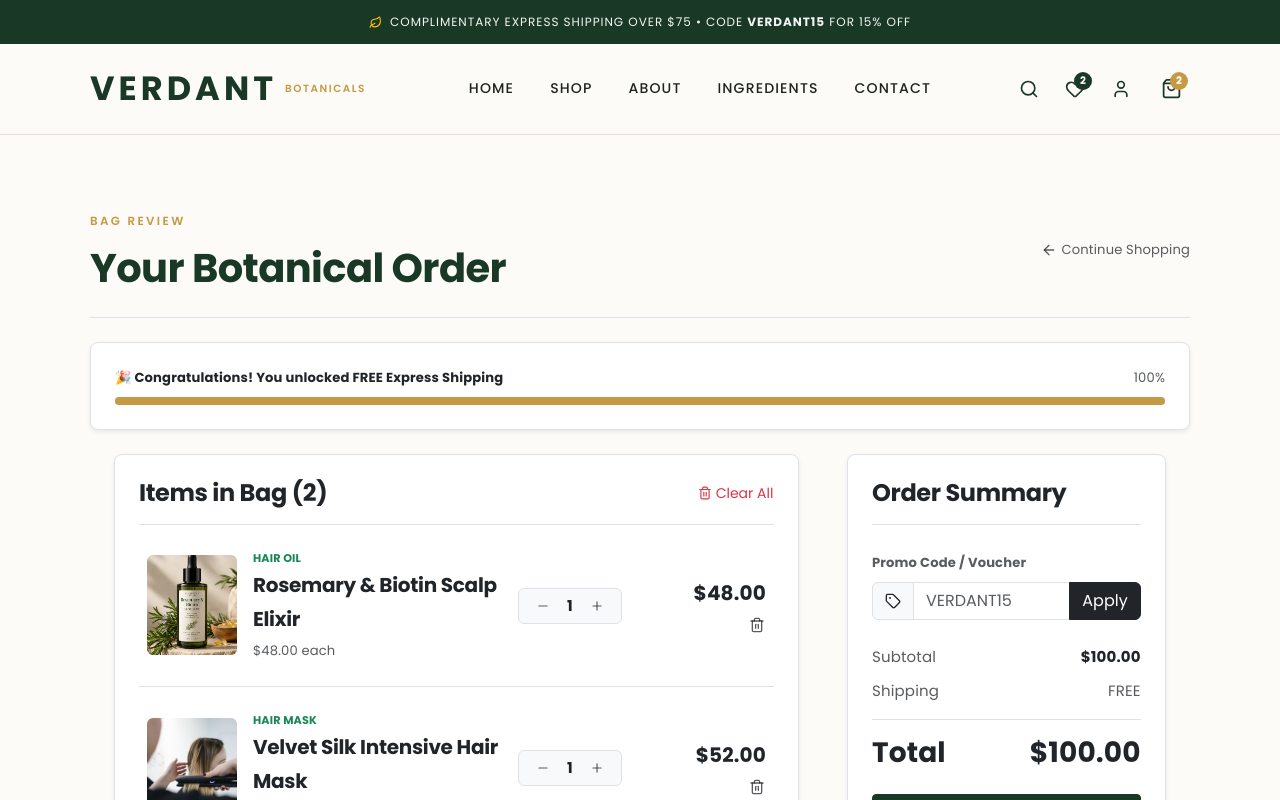
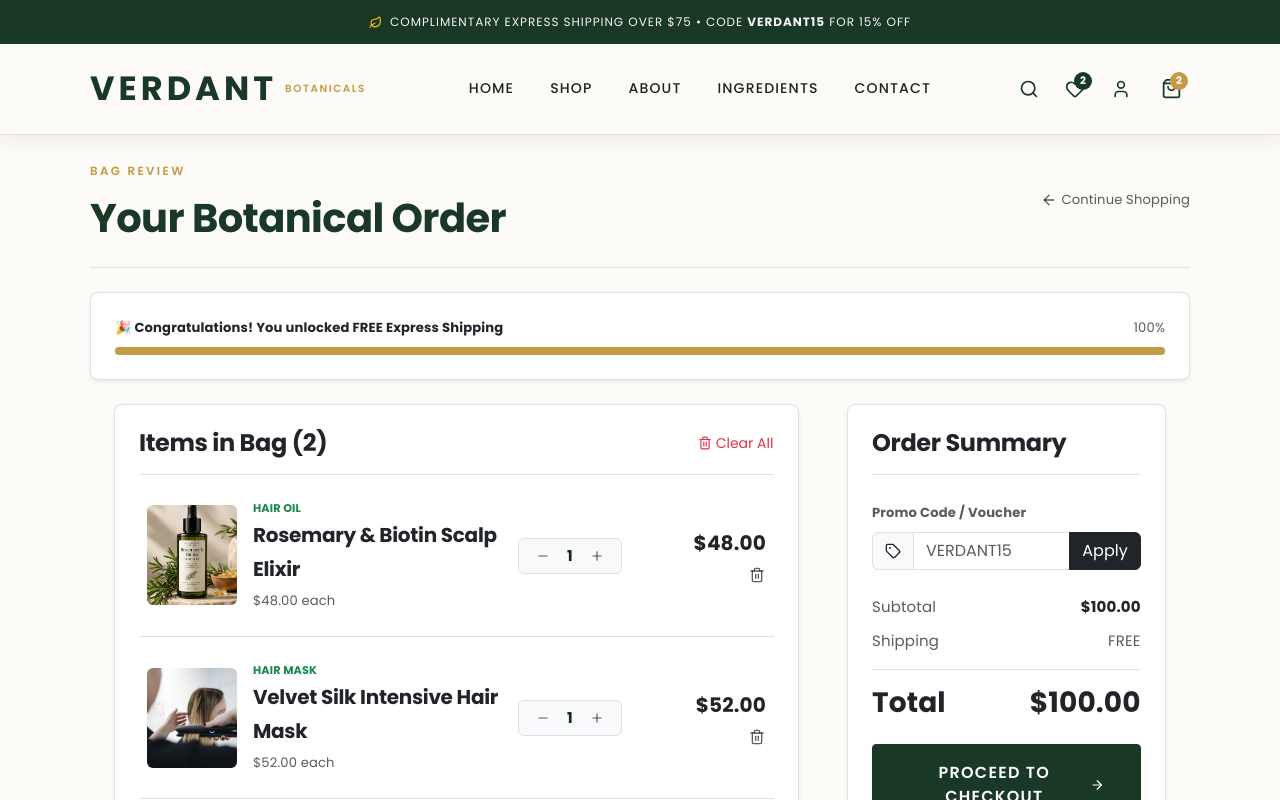
Before and after one commit to ahsank8854-stack/Serum-products, a React (Vite) app: page /cart in a window 1280 px wide. Shown: the top 800 px of the page. Built offline with nearby package versions, Linux system fonts and the light colour scheme.

Commit message:
Fix fixed header z-index 9999 and add main padding offset so page content scrolls underneath

```diff
--- a/src/index.css
+++ b/src/index.css
@@ -70,6 +70,13 @@
   width: 100%;
   max-width: 100vw;
   overflow-x: hidden;
+  padding-top: 85px;
+}
+
+@media (max-width: 767px) {
+  #root, main {
+    padding-top: 75px;
+  }
 }
 
 .row {
@@ -431,21 +438,22 @@
 
 /* HEADER & NAVBAR STYLES */
 .navbar-sticky-wrapper {
-  position: sticky;
-  top: 0;
-  left: 0;
-  right: 0;
-  z-index: 1030;
-  width: 100%;
-  max-width: 100vw;
+  position: fixed !important;
+  top: 0 !important;
+  left: 0 !important;
+  right: 0 !important;
+  z-index: 9999 !important;
+  width: 100% !important;
+  max-width: 100vw !important;
+  box-shadow: 0 4px 20px rgba(18, 36, 25, 0.08);
 }
 
 .sticky-top-navbar {
   position: relative;
-  z-index: 1030;
-  background-color: rgba(253, 251, 247, 0.96);
-  backdrop-filter: blur(12px);
-  -webkit-backdrop-filter: blur(12px);
+  z-index: 9999;
+  background-color: rgba(253, 251, 247, 0.98);
+  backdrop-filter: blur(16px);
+  -webkit-backdrop-filter: blur(16px);
   border-bottom: 1px solid var(--border-color);
   transition: var(--transition-smooth);
   width: 100%;
```
